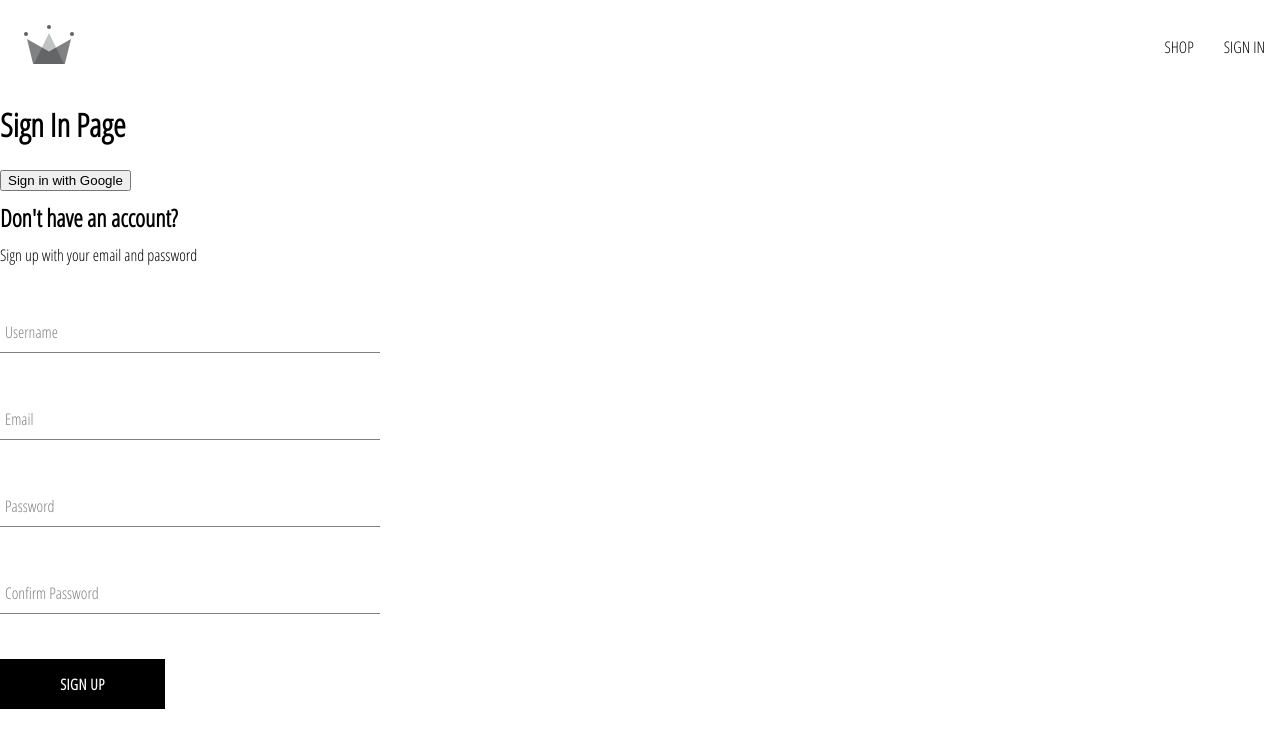
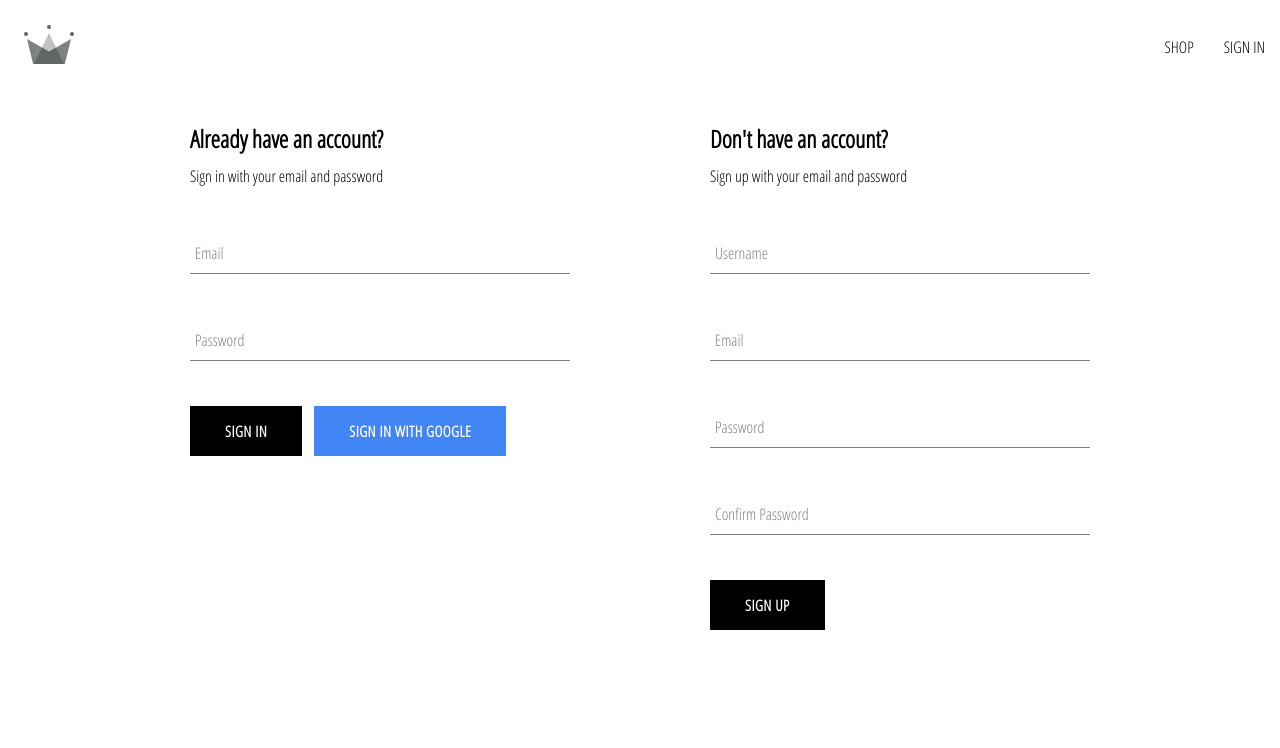
Before and after one commit to Iftee97/CRWN-Clothing, a React (Vite) app: page /auth in a window 1280 px wide. Shown: the top 748 px of the page. Built offline with nearby package versions, Linux system fonts and the light colour scheme.

Commit message:
added a more markup, styles and functionality

```diff
--- a/src/components/button/button.styles.scss
+++ b/src/components/button/button.styles.scss
@@ -1,7 +1,4 @@
 .button-container {
-  min-width: 165px;
-  width: auto;
-  height: 50px;
   letter-spacing: 0.5px;
   line-height: 50px;
   padding: 0 35px 0 35px;
@@ -13,8 +10,7 @@
   font-weight: bolder;
   border: none;
   cursor: pointer;
-  display: flex;
-  justify-content: center;
+  display: inline-block;
 
   &:hover {
     background-color: white;
--- a/src/components/sign-in-form/sign-in-form.component.jsx
+++ b/src/components/sign-in-form/sign-in-form.component.jsx
@@ -1,7 +1,119 @@
+import { useState } from 'react'
+import { useNavigate } from "react-router-dom"
+
+import { db, auth } from '../../utils/firebase/firebase.utils'
+import { signInWithEmailAndPassword, signInWithPopup, GoogleAuthProvider } from "firebase/auth"
+import { doc, setDoc, getDoc, serverTimestamp } from 'firebase/firestore'
+
+import FormInput from '../form-input/form-input.component'
+import Button from '../button/button.component'
+
 import './sign-in-form.styles.scss'
 
 export default function SignInForm() {
+  const navigate = useNavigate()
+  const [formFields, setFormFields] = useState({
+    email: '',
+    password: '',
+  })
+  const [loading, setLoading] = useState(false)
+
+  const handleChange = (e) => {
+    const { name, value } = e.target
+    setFormFields({
+      ...formFields,
+      [name]: value
+    })
+  }
+
+  const handleSubmit = async (e) => {
+    e.preventDefault()
+    const { email, password } = formFields
+
+    try {
+      setLoading(true)
+      const response = await signInWithEmailAndPassword(auth, email, password)
+      const user = response.user
+      console.log('signed in user: >>>>>>>>>>>>>>>>', user)
+      setLoading(false)
+    } catch (error) {
+      console.log('error signing in user!', error.message)
+      alert(error.message)
+      setLoading(false)
+    } finally {
+      setFormFields({
+        email: '',
+        password: '',
+      })
+      navigate('/') // redirect to home page
+    }
+  }
+
+  const signInWithGoogle = async () => {
+    try {
+      const provider = new GoogleAuthProvider()
+      const response = await signInWithPopup(auth, provider)
+      const user = response.user
+      console.log('signed in user:', user)
+
+      // // Check for user in firestore db -- if user doesn't exist in db, add user to db
+      const docSnapshot = await getDoc(doc(db, 'users', user.uid))
+
+      if (!docSnapshot.exists()) {
+        await setDoc(doc(db, 'users', user.uid), {
+          email: user.email,
+          displayName: user.displayName,
+          createdAt: serverTimestamp(),
+        })
+      }
+    } catch (error) {
+      console.log("error creating user!", error.message)
+      alert(error.message)
+    } finally {
+      navigate('/') // redirect to home page
+    }
+  }
+
   return (
-    <div>SignInForm</div>
+    <div className='sign-in-container'>
+      <h2>
+        Already have an account?
+      </h2>
+      <span>
+        Sign in with your email and password
+      </span>
+      <form onSubmit={handleSubmit}>
+        <FormInput
+          label='Email'
+          type='email'
+          id='sign-in-email'
+          name='email'
+          value={formFields.email}
+          onChange={handleChange}
+          required
+        />
+        <FormInput
+          label='Password'
+          type='password'
+          id='sign-in-password'
+          name='password'
+          value={formFields.password}
+          onChange={handleChange}
+          required
+        />
+        <div className='buttons-container'>
+          <Button type='submit' disabled={loading}>
+            {loading ? 'Signing In...' : 'Sign In'}
+          </Button>
+          <Button
+            type='button'
+            buttonType='google'
+            onClick={signInWithGoogle}
+          >
+            Sign in with Google
+          </Button>
+        </div>
+      </form>
+    </div>
   )
 }
--- a/src/components/sign-in-form/sign-in-form.styles.scss
+++ b/src/components/sign-in-form/sign-in-form.styles.scss
@@ -0,0 +1,15 @@
+.sign-in-container {
+  display: flex;
+  flex-direction: column;
+  width: 380px;
+
+  h2 {
+    margin: 10px 0;
+  }
+
+  .buttons-container {
+    display: flex;
+    align-items: center;
+    gap: 12px;
+  }
+}
--- a/src/components/sign-up-form/sign-up-form.component.jsx
+++ b/src/components/sign-up-form/sign-up-form.component.jsx
@@ -1,4 +1,5 @@
 import { useState } from 'react'
+import { useNavigate } from "react-router-dom"
 
 import { db, auth } from '../../utils/firebase/firebase.utils'
 import { createUserWithEmailAndPassword, updateProfile } from 'firebase/auth'
@@ -10,6 +11,8 @@ import Button from '../button/button.component'
 import './sign-up-form.styles.scss'
 
 export default function SignUpForm() {
+  const navigate = useNavigate()
+
   const [formFields, setFormFields] = useState({
     displayName: '',
     email: '',
@@ -40,10 +43,9 @@ export default function SignUpForm() {
 
       const response = await createUserWithEmailAndPassword(auth, email, password)
       const user = response.user
-      console.log('signed up user:', user)
+      console.log('signed up user: >>>>>>>>>>>>>>>>', user)
 
       await updateProfile(user, { displayName }) // update user profile with displayName
-
       await setDoc(doc(db, 'users', user.uid), {
         email: user.email,
         displayName: user.displayName,
@@ -62,6 +64,7 @@ export default function SignUpForm() {
         password: '',
         confirmPassword: '',
       }) // reset form fields
+      navigate('/') // redirect to home
     }
 
     console.log('form submitted: >>>>>>>>>>>', formFields)
@@ -88,7 +91,7 @@ export default function SignUpForm() {
         <FormInput
           label='Email'
           type='email'
-          id='email'
+          id='sign-up-email'
           name='email'
           value={formFields.email}
           onChange={handleChange}
@@ -97,7 +100,7 @@ export default function SignUpForm() {
         <FormInput
           label='Password'
           type='password'
-          id='password'
+          id='sign-up-password'
           name='password'
           value={formFields.password}
           onChange={handleChange}
--- a/src/routes/authentication/authentication.component.jsx
+++ b/src/routes/authentication/authentication.component.jsx
@@ -3,40 +3,14 @@ import { signInWithPopup, GoogleAuthProvider } from "firebase/auth"
 import { doc, setDoc, getDoc, serverTimestamp } from 'firebase/firestore'
 
 import SignUpForm from "../../components/sign-up-form/sign-up-form.component"
+import SignInForm from "../../components/sign-in-form/sign-in-form.component"
 
 import './authentication.styles.scss'
 
 export default function SignIn() {
-  const loginWithGoogle = async () => {
-    try {
-      const provider = new GoogleAuthProvider()
-      const response = await signInWithPopup(auth, provider)
-      const user = response.user
-      console.log('signed in user:', user)
-
-      // // Check for user in firestore db -- if user doesn't exist in db, add user to db
-      const docSnapshot = await getDoc(doc(db, 'users', user.uid))
-
-      if (!docSnapshot.exists()) {
-        await setDoc(doc(db, 'users', user.uid), {
-          email: user.email,
-          displayName: user.displayName,
-          createdAt: serverTimestamp(),
-        })
-      }
-    } catch (error) {
-      console.log("error creating user!", error.message)
-    }
-  }
-
   return (
-    <div className="">
-      <h1>
-        Sign In Page
-      </h1>
-      <button onClick={loginWithGoogle}>
-        Sign in with Google
-      </button>
+    <div className="authentication-container">
+      <SignInForm />
       <SignUpForm />
     </div>
   )
```
